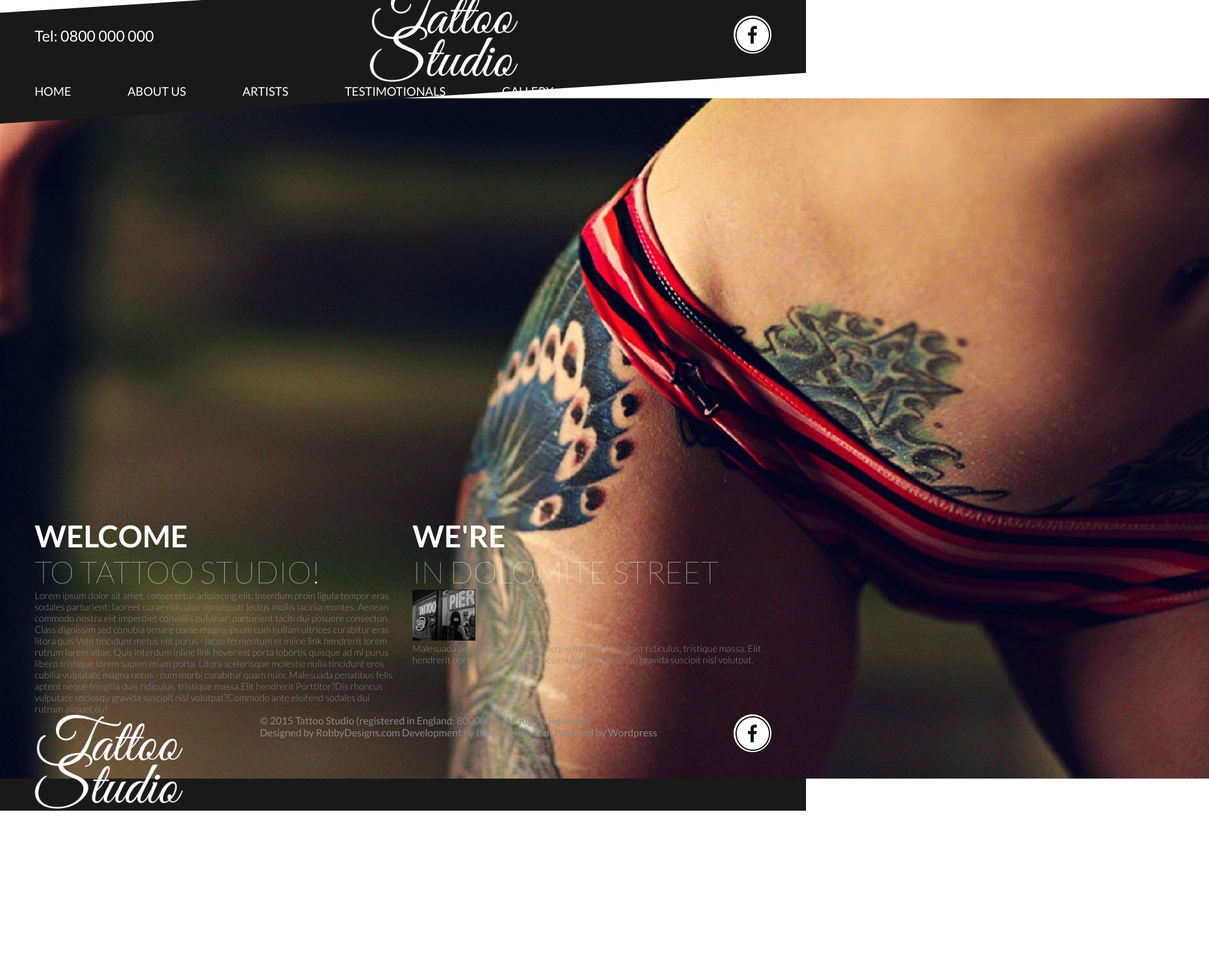
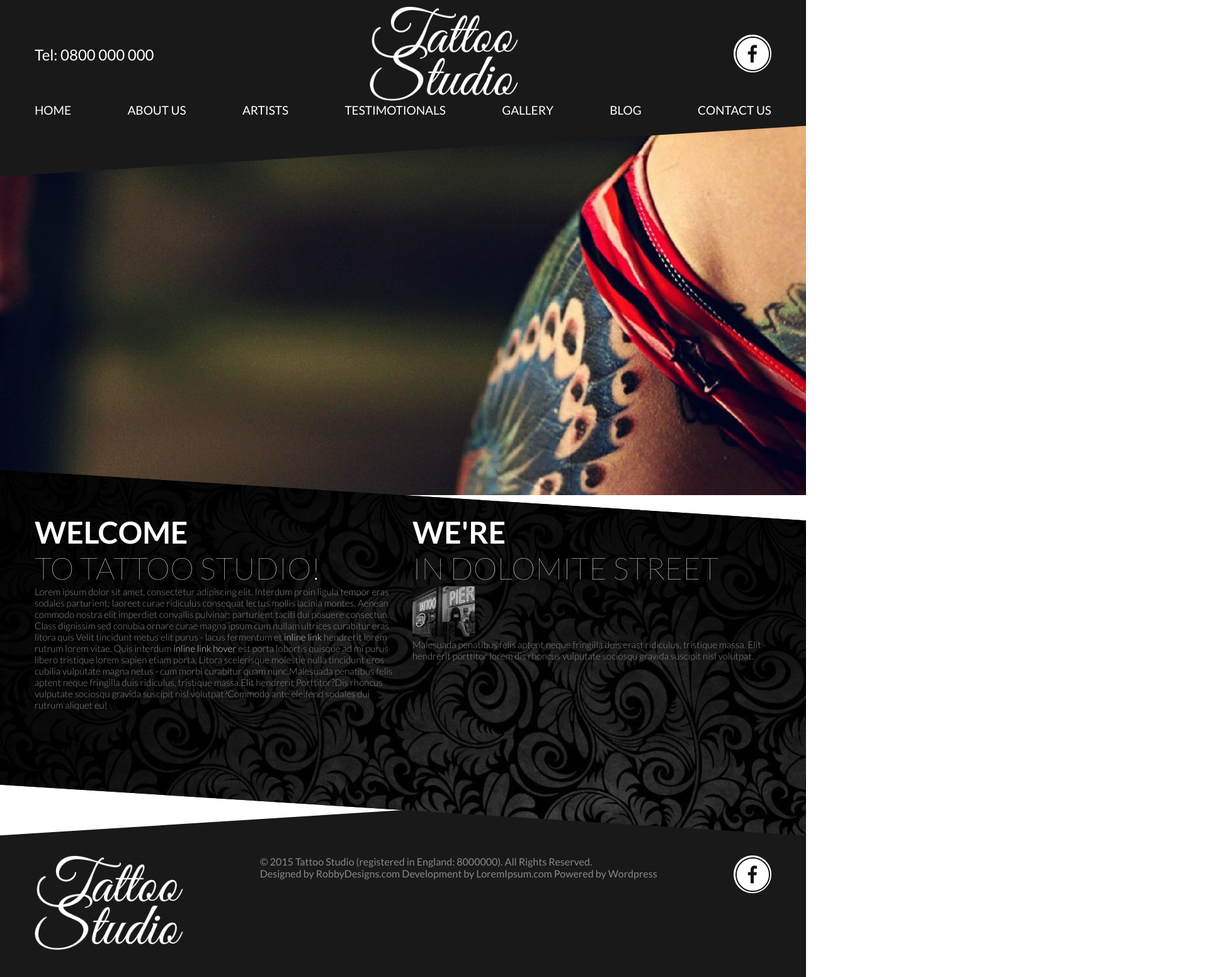
Before and after one commit to criptobesrezen/criptobesrezen.ru, a plain HTML site: page index.html in a window 1280 px wide. Shown: the part 20-1571 px from the top of the page at 63% size, 1920 px wide, since content can reach past the window. Before the commit the page ends 1307 px from the top, so only its background shows below. Drawn offline with Linux system fonts and the light colour scheme.

Commit message:
More code

```diff
--- a/css/style.css
+++ b/css/style.css
@@ -7,9 +7,17 @@
 
 .main-header {
   background: #191919;
-  margin: 0;
+  margin: -90px 0 0 0;
   padding: 0;
   transform: skewY(-3.6deg);
+  height: 350px;
+  position: relative;
+  z-index: 1000;
+}
+
+.wrapper {
+  width: 1170px;
+  margin: 0 auto;
 }
 
 .main-section {
@@ -20,6 +28,18 @@
   justify-content: space-between;
   align-items: center;
   transform: skewY(+3.6deg);
+  padding: +120px 0 0 0;
+}
+
+.telephone {
+  font-weight: 400; /* Вес шрифта Thin = 100, Regular = 400, Bold = 700*/
+  font-size: 24px; /* px = pt */
+  color: #FFFFFF; /* Цвет текста
+  color: #ABC; = color: #AABBCC; */
+}
+
+.social-facebook {
+  color: #FFF;
 }
 
 .menu {
@@ -36,72 +56,43 @@
   text-transform: uppercase;
 }
 
-.main-footer {
-  background: #191919;
-  margin: 0;
-  padding: 0;
-  color: #888;
-}
-
-.footer-section {
-  display: flex;
-  flex-flow: nowrap row;
-  justify-content: space-between;
-}
-
-.copyright a {
-  color: #888;
-}
-
-.copyright a:hover {
-  color: #c7c7c7;
-}
-
-.wrapper {
-  width: 1170px;
-  margin: 0 auto;
-}
-
-.telephone {
-  font-weight: 400; /* Вес шрифта Thin = 100, Regular = 400, Bold = 700*/
-  font-size: 24px; /* px = pt */
-  color: #FFFFFF; /* Цвет текста
-  color: #ABC; = color: #AABBCC; */
-}
-
-.social-facebook {
-  color: #FFF;
-}
-
-
-
-
-
 .menu-item:hover {
   color: #c7c6c6;
 }
 
-.content-slider {
-  width: auto;
+.slider {
   height: 666px;
+  margin: -120px 0 0 0;
+  z-index: 998;
+  position: relative;
+  overflow: hidden;
 }
 
 .main-content {
   background: #191919;
   background-image: url(../images/back-content.jpg);
+  position: relative;
+  z-index: 999;
+  transform: skewY(+3.6deg);
+  height: 500px;
 }
+
 .content {
   display: flex;
   margin: 0 -15px;
+  transform: skewY(-3.6deg);
 }
+
 .content-item {
   width: 50%;
-  padding: 0 15px;
+  padding: 30px 15px;
   font-weight: 300;
 }
+
 a {
   text-decoration: none;
 }
+
 .content h1 {
   text-transform: uppercase;
   font-weight: 700;
@@ -113,20 +104,46 @@ a {
   text-transform: uppercase;
   font-weight: 100;
   font-size: 48px;
-  color: #FFFFFF;
+  color: #FFF;
 }
 
 .content p {
   text-decoration: none;
-  color: #888888;
+  color: #888;
   font-size: 15px;
 }
 .content a {
   text-decoration: none;
-  color: #888888;
+  color: #d2d2d2;
   font-size: 15px;
 }
 
 .content a:hover {
   color: #edecec;
 }
+
+.main-footer {
+  background: #191919;
+  margin: 0;
+  padding: 36px 0 200px 0;
+  height: 150px;
+  color: #888;
+  transform: skewY(-3.6deg);
+  position: relative;
+}
+
+.footer-section {
+  display: flex;
+  flex-flow: nowrap row;
+  justify-content: space-between;
+  transform: skewY(+3.6deg);
+  padding: 36px 0 0 0;
+}
+
+.copyright a {
+  color: #888;
+}
+
+.copyright a:hover {
+  color: #c7c7c7;
+}
--- a/index.html
+++ b/index.html
@@ -9,7 +9,7 @@
     <link href="https://fonts.googleapis.com/css?family=Lato:100,300,400,700" rel="stylesheet">
 </head>
 <body>
-<header class="main-header">
+<section class="main-header">
     <div class="wrapper">
         <section class="main-section">
             <div class="telephone">
@@ -37,11 +37,11 @@
             <a href="#" class="menu-item">Contact Us</a>
         </nav>
     </div>
-</header>
-<main class="main-content">
-  <div class="content-slider">
-    <img src="./images/tatu-slider.jpg" alt="Slider" title="Нажми снизу что бы изменить картинку">
-  </div>
+</section>
+<div class="slider">
+  <img src="./images/tatu-slider.jpg" alt="Slider" title="Нажми снизу что бы изменить картинку">
+</div>
+<section class="main-content">
   <div class="wrapper">
     <div class="content">
       <div class="content-item">
@@ -62,8 +62,8 @@
       </div>
     </div>
   </div>
-</main>
-<footer class="main-footer">
+</section>
+<section class="main-footer">
   <div class="wrapper">
     <section class="footer-section">
       <div class="logo">
@@ -83,6 +83,6 @@
       </div>
     </section>
   </div>
-</footer>
+</section>
 </body>
 </html>
```
